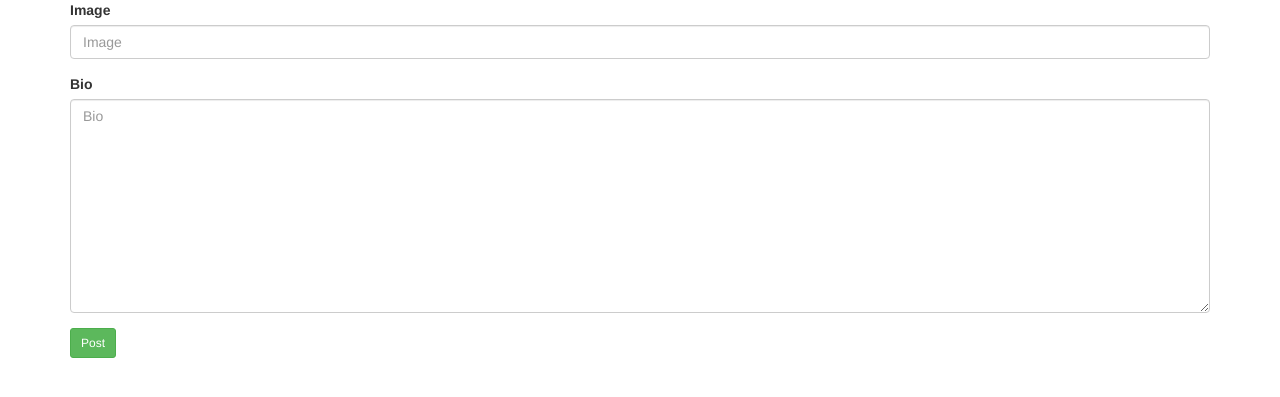
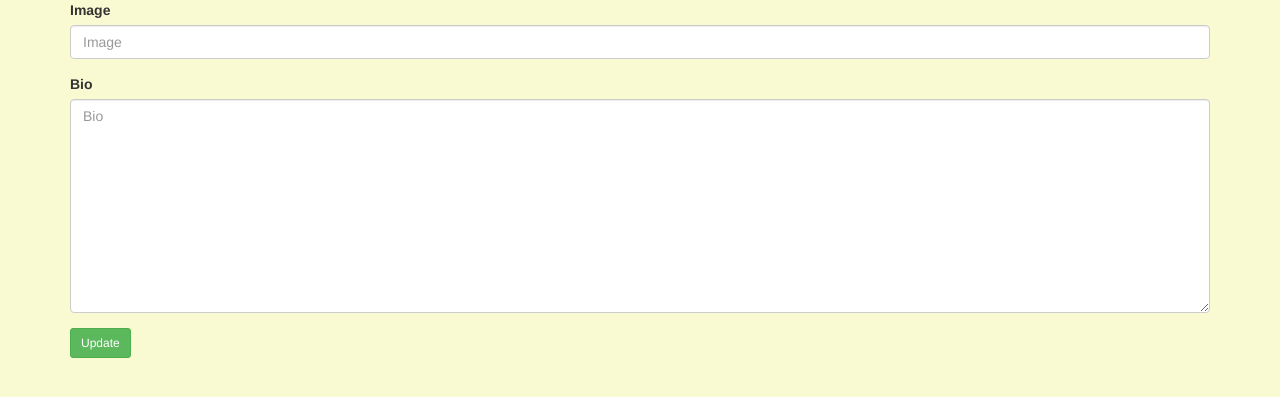
Before and after one commit to QIBET/Awwards, a Django app: page /edit/ in a window 1280 px wide. Shown: the top 397 px of the page. Run offline with Django 3.2, Linux system fonts and the light colour scheme; some libraries are stand-ins or nearby versions.

Commit message:
adds updates to template files and views

```diff
--- a/rate/templates/navbar.html
+++ b/rate/templates/navbar.html
@@ -24,7 +24,7 @@
 
                     <li class="dropdown" >
                         <a href="#" data-toggle="dropdown"><i class="far fa-user"></i>
-                            <span><img src="" alt=""
+                            <span><img src="{{profile.profile_photo.url}}" alt=""
                                     style="border-radius: 50%; width:50px; height:50px; border-color: brown; border-width: 1px;"></span>
                             <b class="caret"></b>
                         </a>
--- a/rate/templates/registration/login.html
+++ b/rate/templates/registration/login.html
@@ -14,13 +14,13 @@
 			margin: 0;
 			padding: 0;
 			height: 100%;
-			background: #7abecc !important;
+			background: lightgoldenrodyellow !important;
 		}
 		.user_card {
 			width: 350px;
 			margin-top: auto;
 			margin-bottom: auto;
-			background: #74cfbf;
+			background: lightgrey;
 			position: relative;
 			display: flex;
 			justify-content: center;
--- a/rate/templates/update_profile.html
+++ b/rate/templates/update_profile.html
@@ -11,7 +11,7 @@
 
     {% block styles %}
     {% bootstrap_css %}
-    <link rel="stylesheet" href="{% static 'css/insta.css'%}">
+    <link rel="stylesheet" href="{% static 'css/styles.css'%}">
     {% endblock %}
 </head>
 
@@ -20,7 +20,7 @@
     <form action="{% url 'edit' %}" method="post" enctype="multipart/form-data">
         {% csrf_token %}
         {% bootstrap_form form%}
-        <input type="submit" class="btn btn-success btn-sm" value="Post">
+        <input type="submit" class="btn btn-success btn-sm" value="Update">
     </form>
 
     {% block scripts %}
--- a/rate/views.py
+++ b/rate/views.py
@@ -60,8 +60,6 @@ def profile(request):
 	'''
     current_user=request.user
     profile= Profile.objects.filter(user=current_user).first()
-    posts =  request.user.image_set.all()
-
 
 
     return render(request,'profile.html',{"profile":profile,"current_user":current_user})
--- a/static/css/styles.css
+++ b/static/css/styles.css
@@ -1,5 +1,5 @@
 body{
-    background-color: lightcyan;
+    background-color:lightgoldenrodyellow;
 }
 
 header{
```
Also changed, not shown: rateme/settings.py (+7 -0 lines), rate/migrations/0001_initial.py (added).
